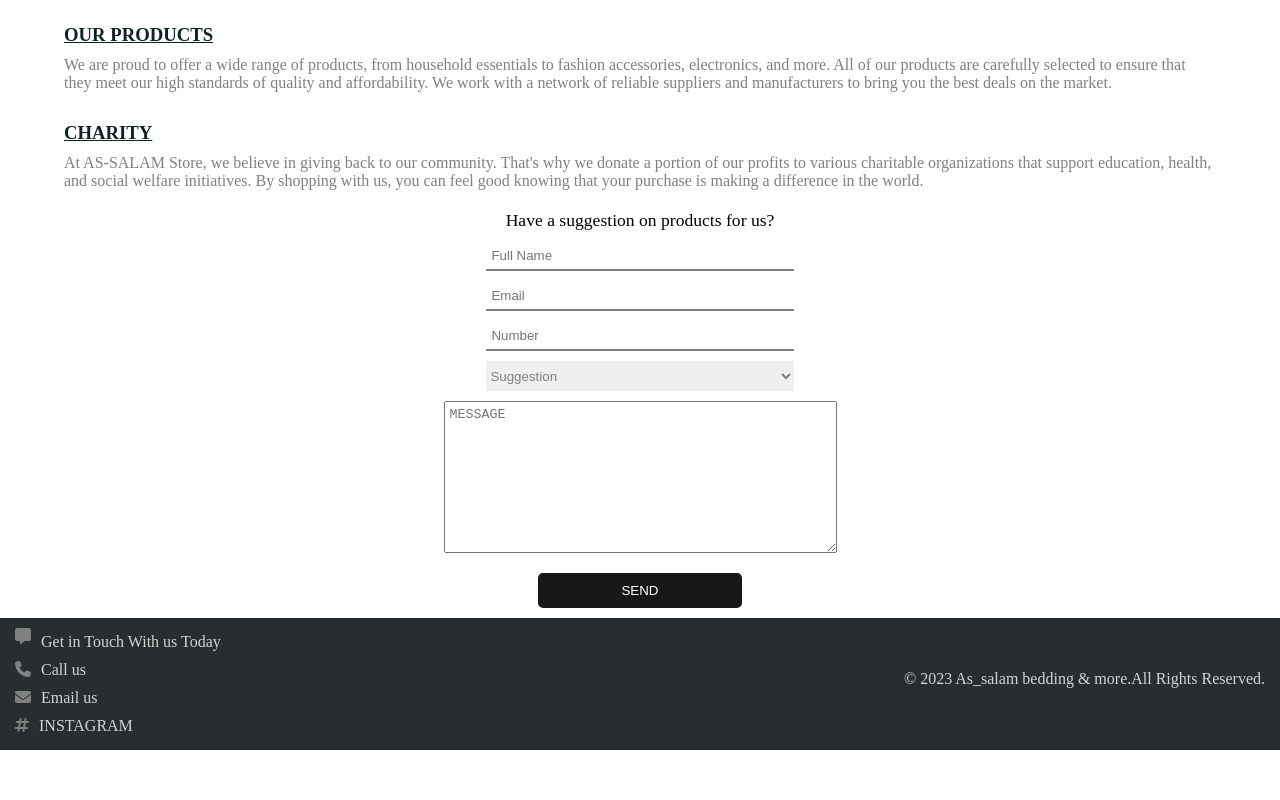
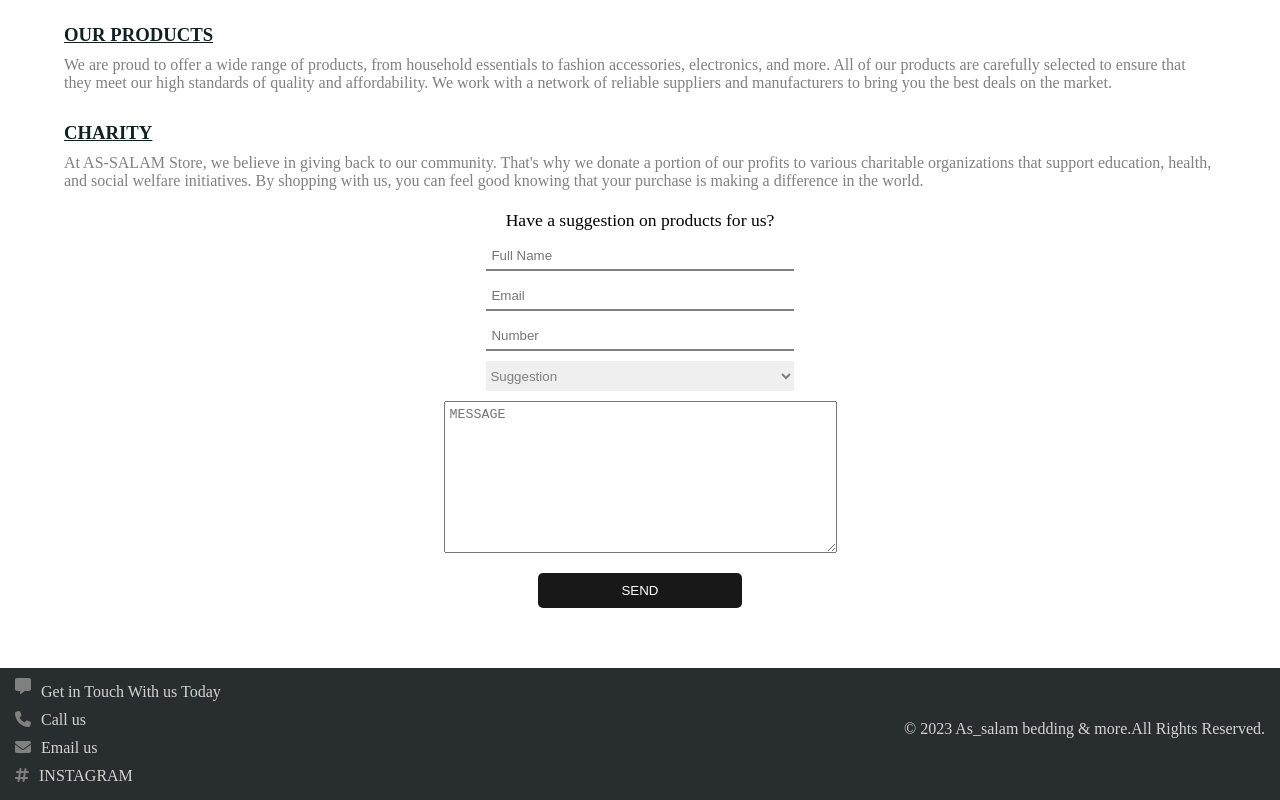
Before and after one commit to naseer4864/as_salam_bedding, a React (Create React App) app: page /about-us in a window 1280 px wide. Shown: the part 270-1070 px from the top of the page. Before the commit the page ends 1020 px from the top, so only its background shows below. Built offline with nearby package versions, Linux system fonts and the light colour scheme; no server answers; the database is empty.

Commit message:
first commit

```diff
--- a/src/App.js
+++ b/src/App.js
@@ -1,7 +1,7 @@
 import './App.css';
 import Home from './component/Home';
 import SignIn from "./component/routers/signIn.jsx"
-import { Route, Routes } from 'react-router-dom';
+import { Route, Routes, useLocation } from 'react-router-dom';
 import Navbar from './component/navbar/Navbar';
 import Shop from './component/routers/Shop';
 import SignUp from './component/routers/SignUp';
@@ -9,7 +9,7 @@
 import PasswordReset from './component/resetpassword/resetpassword';
 import Footer from './component/footer/footer';
 import AboutUs from './component/about-us/about-us';
-import { useEffect } from 'react';
+import { Fragment, useEffect } from 'react';
 
 
 
@@ -18,11 +18,12 @@
 
 
 function App() {
+  const location = useLocation()
   useEffect(() => {
     window.scrollTo(0,0)
-  }, [])
+  }, [location])
   return (
-    <div>
+    <Fragment>
       <Routes>
         <Route path='/' element={<Navbar />}>
           <Route index element={<Home />} />
@@ -35,7 +36,7 @@
         </Route>
       </Routes>
       <Footer />
-    </div>
+    </Fragment>
   );
 }
 
--- a/src/component/account/userdropdown.jsx
+++ b/src/component/account/userdropdown.jsx
@@ -1,6 +1,5 @@
 import { useContext } from "react";
 import { useNavigate } from "react-router-dom";
-// import { Link } from "react-router-dom";
 import { UserContext } from "../../context/firebase.context";
 import { signOutUser } from "../firebase/firebase";
 import { CartContext } from "../../context/cart.context";
--- a/src/index.css
+++ b/src/index.css
@@ -787,6 +787,7 @@
     justify-content: space-between;
     align-items: center;
     background-color: rgb(40, 46, 47);
+    margin-top: 50px;
 }
 
 a {
```
